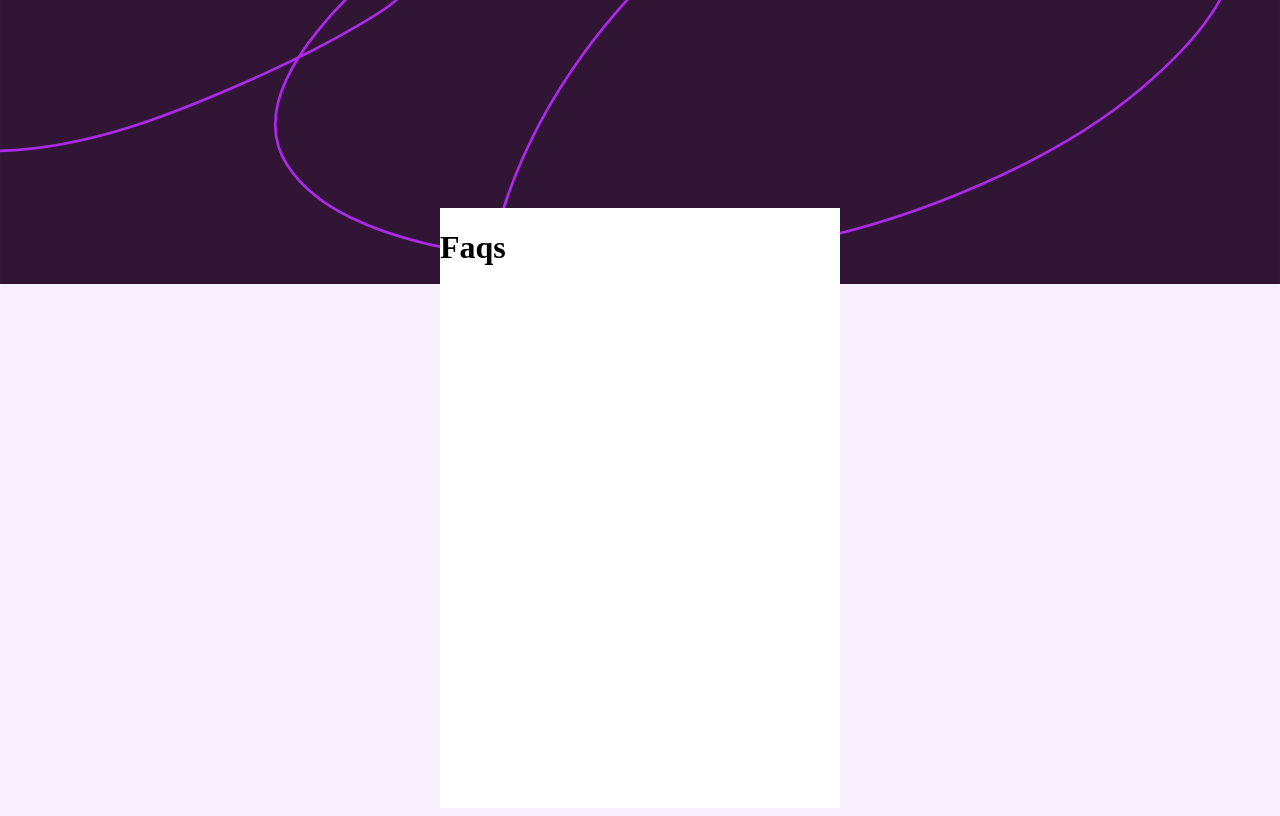
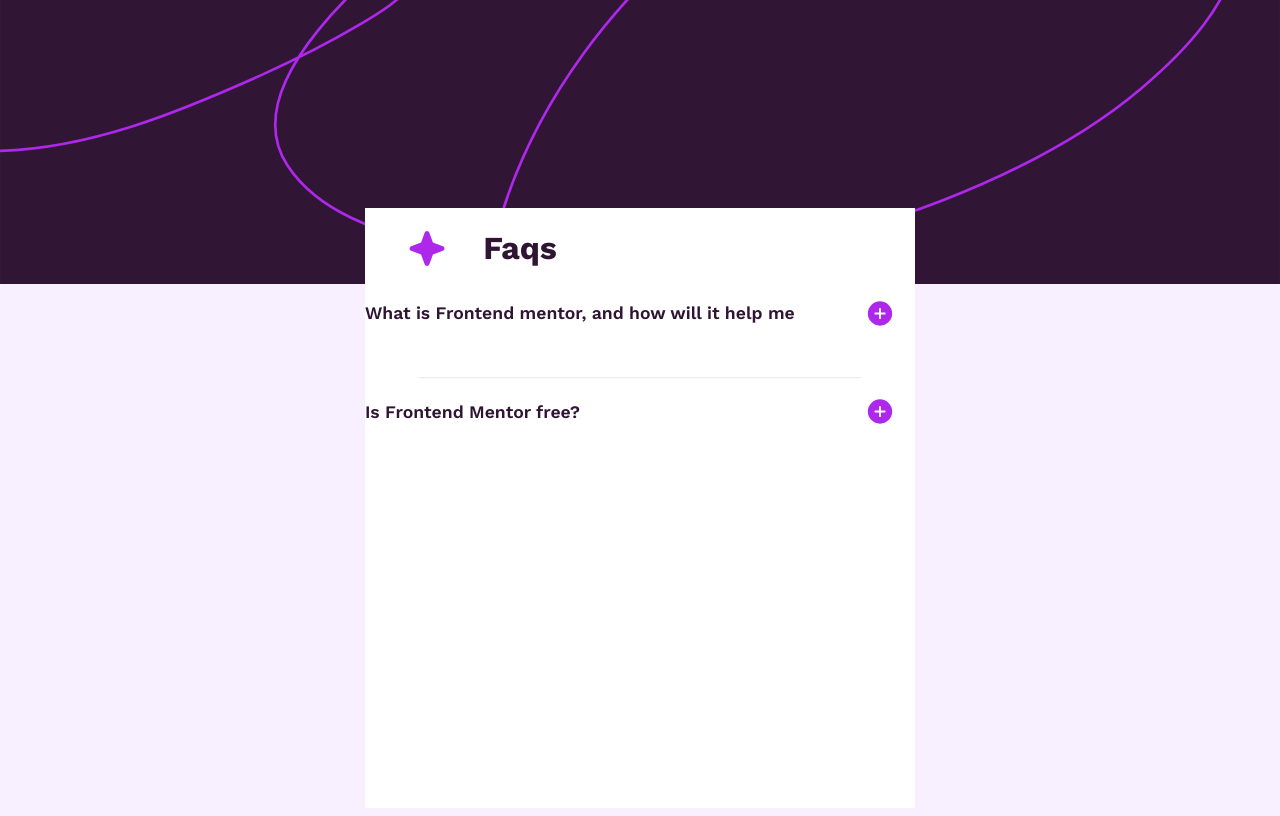
Before and after one commit to Shuayb-Dev/RResponsive-FAQ-Accordion-Page, a plain HTML site: page index.html in a window 1280 px wide. Drawn offline with nearby package versions, Linux system fonts and the light colour scheme.

Commit message:
Implemented bug free accardion with buttons, almost there

```diff
--- a/index.html
+++ b/index.html
@@ -5,14 +5,36 @@
     <meta name="viewport" content="width=device-width, initial-scale=1.0" />
     <link rel="stylesheet" href="style.css" />
     <script src="index.js"></script>
+    <link rel="preconnect" href="https://fonts.googleapis.com" />
+    <link rel="preconnect" href="https://fonts.gstatic.com" crossorigin />
+    <link
+      href="https://fonts.googleapis.com/css2?family=Work+Sans:ital,wght@0,100..900;1,100..900&display=swap"
+      rel="stylesheet"
+    />
     <title>Faq Accordion Page</title>
   </head>
   <body>
     <main>
       <div class="faqContainer">
-        <div class="faq">
+        <div class="faqHeader">
           <h1>Faqs</h1>
-          <div class="accordianOne"></div>
+          <img src="imgs/icon-star.svg" alt="Star Icon"/>
+        </div>
+          <div class="accordianOne">
+            <h2>What is Frontend mentor, and how will it help me</h2>
+            <img id="buttonImg" src="imgs/icon-plus.svg" alt="icon-plus" onClick="showHiddenOne()"/>
+            <p id="show">Frontend Mentor offers realistic coding challenges to help developers improve their frontend coding skills with projects in HTML, CSS, and JavaScript. It's suitable for all levels and ideal for <br />portfolio building.</p>
+          </div>
+
+          <hr />
+
+          <div class="accordianTwo">
+            <h2>Is Frontend Mentor free?</h2>
+            <img id="buttonImgTwo" src="imgs/icon-plus.svg" alt="icon-plus" onClick="showHiddenTwo()"/>
+            <p id="showTwo">Yes, Frontend Mentor offers both free and premium coding challenges, with the free option providing access to a range of projects suitable for all skill levels..</p>
+          </div>
+
+
         </div>
       </div>
     </main>
--- a/index.js
+++ b/index.js
@@ -2,7 +2,10 @@ function showHiddenOne() {
   let x = document.getElementById("show");
   let buttonImg = document.getElementById("buttonImg");
 
-  if (x.style.display === "none") {
+  // Get the computed value of the display property
+  let displayStyle = window.getComputedStyle(x).getPropertyValue("display");
+
+  if (displayStyle === "none") {
     x.style.display = "block";
     buttonImg.src = "imgs/icon-minus.svg"; // Display the minus image
   } else {
@@ -11,11 +14,17 @@ function showHiddenOne() {
   }
 }
 
+// Call showHiddenOne() initially to hide the text when the page loads
+showHiddenOne();
+
 function showHiddenTwo() {
   let y = document.getElementById("showTwo");
   let buttonImgTwo = document.getElementById("buttonImgTwo");
 
-  if (y.style.display === "none") {
+  // Get the computed value of the display property for the correct element
+  let displayStyle = window.getComputedStyle(y).getPropertyValue("display");
+
+  if (displayStyle === "none") {
     y.style.display = "block";
     buttonImgTwo.src = "imgs/icon-minus.svg"; // Display the minus image
   } else {
@@ -23,6 +32,9 @@ function showHiddenTwo() {
     buttonImgTwo.src = "imgs/icon-plus.svg"; // Display the plus image
   }
 }
+
+// Call showHiddenOne() initially to hide the text when the page loads
+showHiddenTwo();
 
 function showHiddenThree() {
   let z = document.getElementById("showThree");
--- a/style.css
+++ b/style.css
@@ -12,10 +12,96 @@ body {
 
 .faqContainer {
   height: 600px;
-  width: 400px;
+  width: 550px;
   background-color: white;
   display: flex;
   flex-direction: column;
   position: relative;
   top: 100px;
 }
+
+.faqHeader {
+  display: flex;
+  justify-content: center;
+  align-items: center;
+}
+
+.faqHeader img {
+  max-width: 100%;
+  max-height: 100%;
+  position: relative;
+  right: 250px;
+}
+
+.faqHeader h1 {
+  font-family: "Work Sans", sans-serif;
+  color: hsl(292, 42%, 14%);
+  position: relative;
+  right: 100px;
+}
+
+.accordianOne {
+  display: inline-block;
+}
+
+.accordianOne img {
+  float: right;
+  position: relative;
+  bottom: 40px;
+  right: 20px;
+}
+
+.accordianOne h2 {
+  font-family: "Work Sans", sans-serif;
+  color: hsl(292, 42%, 14%);
+  font-weight: 600;
+  font-size: 1.1rem;
+}
+
+.accordianOne p {
+  font-family: "Work Sans", sans-serif;
+  color: hsl(292, 16%, 49%);
+  font-weight: 400;
+  text-align: justify;
+  text-justify: inter-word;
+}
+
+#show {
+  display: none;
+}
+
+hr {
+  width: 80%;
+  color: hsl(275, 100%, 97%);
+  opacity: 0.2;
+}
+
+.accordianTwo {
+  display: inline-block;
+}
+
+.accordianTwo img {
+  float: right;
+  position: relative;
+  bottom: 40px;
+  right: 20px;
+}
+
+.accordianTwo h2 {
+  font-family: "Work Sans", sans-serif;
+  color: hsl(292, 42%, 14%);
+  font-weight: 600;
+  font-size: 1.1rem;
+}
+
+.accordianTwo {
+  font-family: "Work Sans", sans-serif;
+  color: hsl(292, 16%, 49%);
+  font-weight: 400;
+  text-align: justify;
+  text-justify: inter-word;
+}
+
+#showTwo {
+  display: none;
+}
```
